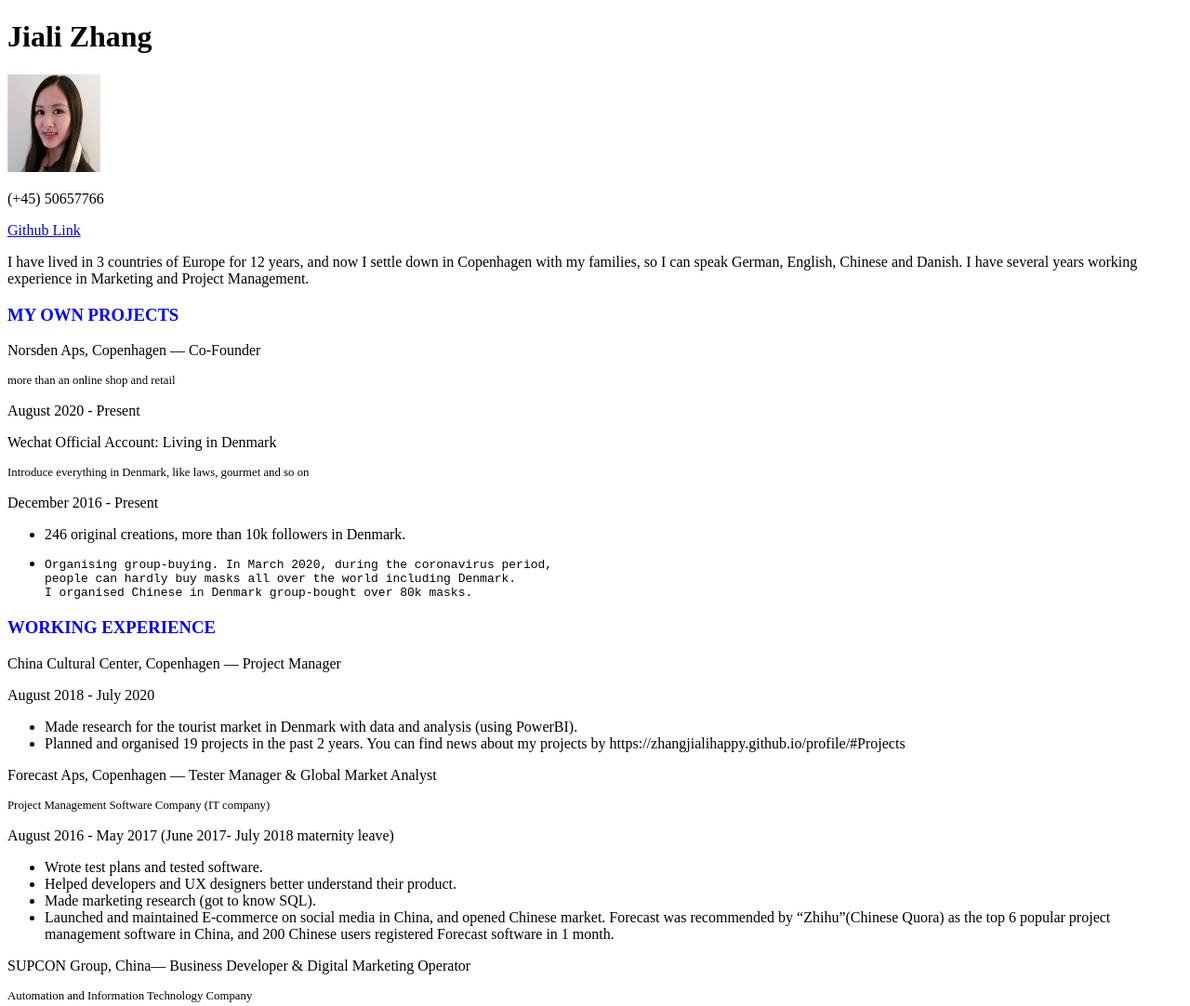
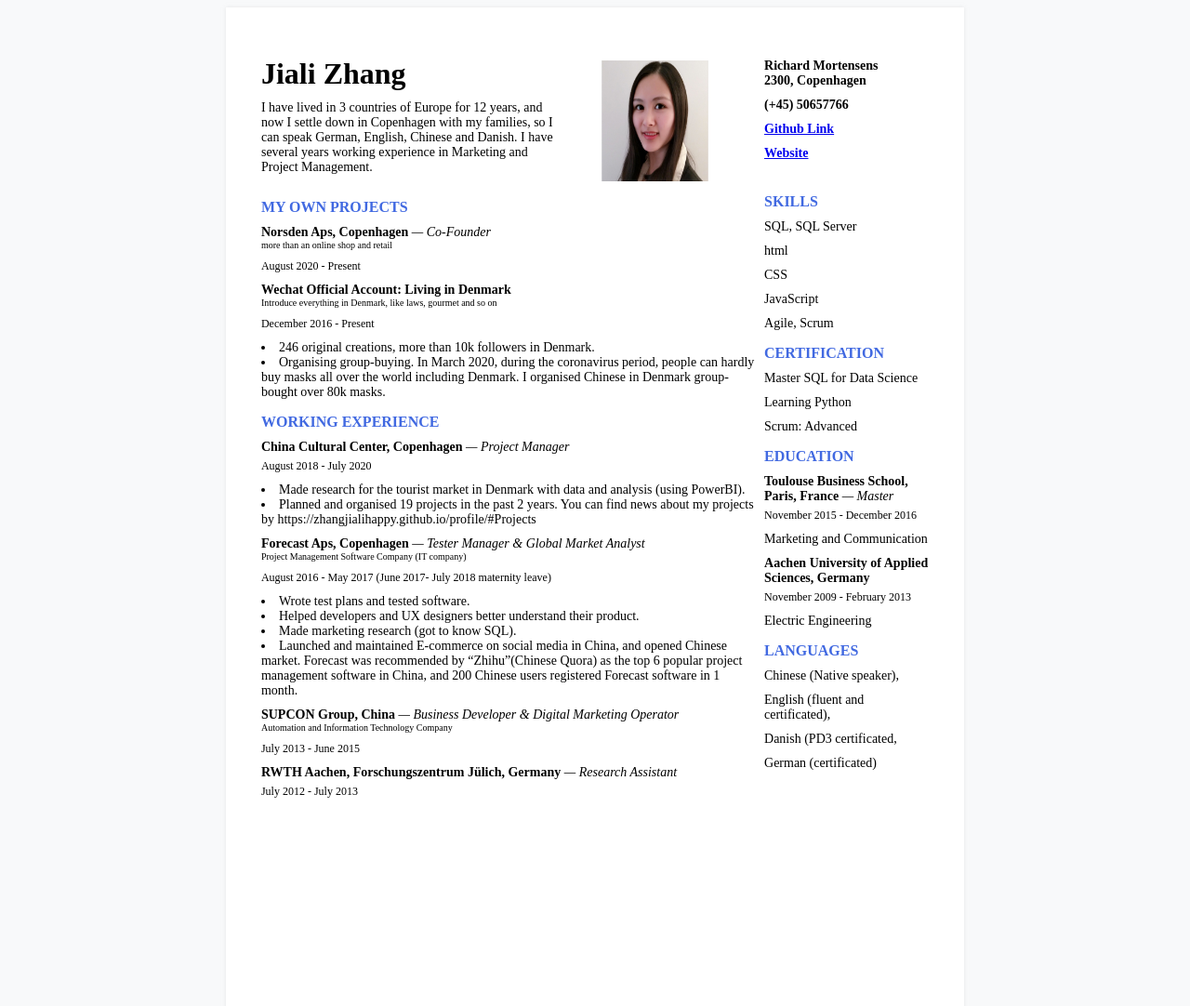
Before and after one commit to ZHANGJialiHappy/CV, a plain HTML site: page index.html in a window 1280 px wide. Shown: the top 1082 px of the page at 93% size. Drawn offline with Linux system fonts and the light colour scheme.

Commit message:
add css (#2)
* add css

* External CSS file

* all px

Co-authored-by: jiali zhang <jiali@MacBook-Pro.local>

```diff
--- a/index.html
+++ b/index.html
@@ -1,85 +1,126 @@
 <!DOCTYPE html>
 <html>
+
 <head>
     <title>Jiali Zhang's CV</title>
-<style>
-.myDiv{
-    font-size:80%;
-}
-</style>
+
+    <link href="profile.css" rel="stylesheet">
 
 </head>
+
 <body>
-
+    <div class="paper">
+        <div class="container">
+            <div class="site-left-column">
+                <div class="container">
+                    <div class="site-profile_name">
                         <h1> Jiali Zhang </h1>
-<img src="photo.jpg" alt="Jiali Zhang's photo" width="100" height="105" />
-<p>(+45) 50657766</p>
-<a href="https://github.com/ZHANGJialiHappy"> Github Link </a>
                         <p>I have lived in 3 countries of Europe for 12 years,
                             and now I settle down in Copenhagen with my families,
                             so I can speak German, English, Chinese and Danish.
                             I have several years working experience in Marketing
                             and Project Management.
                         </p>
+                    </div>
+                    <div class="site-profile_photo">
+                        <img src="photo.jpg" alt="Jiali Zhang's photo" width="115" height="130" />
+                    </div>
+                </div>
 
-<h3 style="color:blue;"> <b> MY OWN PROJECTS </b></h3>
+                <h3> MY OWN PROJECTS </h3>
+                <p class="site-title"><b>Norsden Aps, Copenhagen</b> <i>— Co-Founder</i></p>
+                <p class="company_description"> more than an online shop and retail</p>
+                <p class="time"> August 2020 - Present </p>
 
-<p>Norsden Aps, Copenhagen — Co-Founder</p>
-<div class="myDiv"> more than an online shop and retail</div>
-<p> August 2020 - Present </p>
-
-<p>Wechat Official Account: Living in Denmark</p>
-<div class="myDiv">Introduce everything in Denmark, like laws, gourmet and so on</div>
-<p>December 2016 - Present</p>
+                <p class="site-title"><b>Wechat Official Account: Living in Denmark</b></p>
+                <p class="company_description">Introduce everything in Denmark, like laws, gourmet and so on</p>
+                <p class="time">December 2016 - Present</p>
                 <ul>
                     <li> 246 original creations, more than 10k followers in Denmark.</li>
-    <li> <pre>Organising group-buying. In March 2020, during the coronavirus period,
+                    <li> Organising group-buying. In March 2020, during the coronavirus period,
                         people can hardly buy masks all over the world including Denmark.
-I organised Chinese in Denmark group-bought over 80k masks. <pre></li>
+                        I organised Chinese in Denmark group-bought over 80k masks. </li>
                 </ul>
 
-<h3 style="color:blue;"> WORKING EXPERIENCE </h3>
+                <h3> WORKING EXPERIENCE </h3>
 
-<p>China Cultural Center, Copenhagen — Project Manager</p>
-<p>August 2018 - July 2020</p>
+                <p class="site-title"><b>China Cultural Center, Copenhagen </b> <i>— Project Manager</i></p>
+                <p class="time">August 2018 - July 2020</p>
                 <ul>
                     <li> Made research for the tourist market in Denmark with data and analysis (using PowerBI).</li>
-    <li>  Planned and organised 19 projects in the past 2 years.
+                    <li> Planned and organised 19 projects in the past 2 years.
                         You can find news about my projects by https://zhangjialihappy.github.io/profile/#Projects
                     </li>
                 </ul>
-
-<p>Forecast Aps, Copenhagen — Tester Manager & Global Market Analyst</p>
-<div class="myDiv">Project Management Software Company (IT company)</div>
-<p>August 2016 - May 2017 (June 2017- July 2018 maternity leave)</p>
+                <p class="site-title"><b>Forecast Aps, Copenhagen</b> <i>— Tester Manager & Global Market Analyst</i></p>
+                <p class="company_description">Project Management Software Company (IT company)</p>
+                <p class="time">August 2016 - May 2017 (June 2017- July 2018 maternity leave)</p>
                 <ul>
                     <li>Wrote test plans and tested software.</li>
                     <li>Helped developers and UX designers better understand their product.</li>
                     <li>Made marketing research (got to know SQL).</li>
                     <li>Launched and maintained E-commerce on social media in China, and opened Chinese market.
-        Forecast was recommended by “Zhihu”(Chinese Quora) as the top 6 popular project management software in China,
+                        Forecast was recommended by “Zhihu”(Chinese Quora) as the top 6 popular project management
+                        software
+                        in
+                        China,
                         and 200 Chinese users registered Forecast software in 1 month.</li>
                 </ul>
-<p>SUPCON Group, China— Business Developer & Digital Marketing Operator</p>
-<div class="myDiv">Automation and Information Technology Company</div>
-<p>July 2013 - June 2015</p>
+                <p class="site-title"><b>SUPCON Group, China</b> <i>— Business Developer & Digital Marketing Operator</i>
+                </p>
+                <p class="company_description">Automation and Information Technology Company</p>
+                <p class="time">July 2013 - June 2015</p>
 
-<p>RWTH Aachen, Forschungszentrum Jülich, Germany— Research Assistant
-<p>July 2012 - July 2013</p>
+                <p class="site-title"><b>RWTH Aachen, Forschungszentrum Jülich, Germany</b> <i>— Research Assistant</i>
+                </p>
+                <p class="time">July 2012 - July 2013</p>
+            </div>
 
-<h3 style="color:blue;"> EDUCATION </h3>
+            <div class="site-right-column">
+                <p><b>Richard Mortensens <br> 2300, Copenhagen </b></p>
+                <p><b>(+45) 50657766</b></p>
+                <div class="link">
+                    <a href="https://github.com/ZHANGJialiHappy" target="_blank"> <b>Github Link </b></a>
+                </div>
+                <div class="link">
+                    <a href="https://zhangjialihappy.github.io/profile/#Experience" target="_blank">
+                        <b style="margin-bottom:10px;">Website</b>
+                    </a>
+                </div>
 
-<p> Toulouse Business School, Paris, France — Master</p>
-<div class="myDiv">November 2015 - December 2016</div>
+                <h3 class="left-column_skills">SKILLS</h3>
+
+                <p>SQL, SQL Server</p>
+                <p>html</p>
+                <p>CSS</p>
+                <p>JavaScript</p>
+                <p>Agile, Scrum</p>
+
+                <h3>CERTIFICATION</h3>
+
+                <p>Master SQL for Data Science</p>
+                <p>Learning Python</p>
+                <p>Scrum: Advanced</p>
+
+                <h3> EDUCATION </h3>
+
+                <p class="site-title"><b> Toulouse Business School, Paris, France</b> <i>— Master</i></p>
+                <p class="time">November 2015 - December 2016</p>
                 <p>Marketing and Communication</p>
 
-<p> Aachen University of Applied Sciences, Germany </p>
-<div class="myDiv">November 2009 - February 2013</div>
+                <p class="site-title"> <b>Aachen University of Applied Sciences, Germany</b></p>
+                <p class="time">November 2009 - February 2013</p>
                 <p>Electric Engineering</p>
 
-<h3 style="color:blue;"> LANGUAGES </h3>
+                <h3> LANGUAGES </h3>
 
-<p>Chinese (Native speaker), English (fluent and certificated), German (certificated), Danish (certificated)</p>
+                <p>Chinese (Native speaker),</p>
+                <p>English (fluent and certificated),</p>
+                <p>Danish (PD3 certificated,</p>
+                <p>German (certificated)</p>
+            </div>
+        </div>
+    </div>
+</body>
 
-</body>
 </html>
--- /dev/null
+++ b/profile.css
@@ -0,0 +1,100 @@
+body {
+    background: rgb(248, 249, 250);
+    font-family: "Times New Roman", Times, serif;
+    font-size: 14px;
+}
+
+.paper {
+    margin: auto;
+    width: 793.7px;
+    height: 1122.5px;
+    background: white;
+    display: block;
+    margin-bottom: 18.9px;
+    box-shadow: 0 0 3.78px rgba(215, 215, 215, 0.5);
+}
+
+.container {
+    display: flex;
+}
+
+.site-left-column {
+    margin-left: 37.8px;
+    margin-right: 10px;
+    order: 2;
+    flex:3;
+}
+
+.site-right-column {
+    margin-top: 45.4px;
+    margin-right: 37.8px;
+    order: 2;
+    flex:1;
+}
+
+.site-profile_name {
+    margin-top: 37.8px;
+    margin-right: 50px;
+    order: 3
+}
+
+.site-profile_photo {
+    margin-top: 56.7px;
+    margin-right: 50px;
+    order: 3
+}
+
+h1 {
+    margin-top: 15px;
+    margin-bottom: 5px;
+    font-size: 32px
+}
+
+h3 {
+    margin-top: 15px;
+    margin-bottom: 10px;
+    font-size: 16px;
+    color: royalblue;
+}
+
+p {
+    margin-top: 10px;
+    margin-bottom: 10px;
+}
+
+.site-title {
+    margin-top: 10px;
+    margin-bottom: 0px;
+}
+
+.company_description {
+    margin-top: 0px;
+    margin-bottom: 10px;
+    font-size: 10px;
+
+}
+
+.time {
+    margin-top: 5px;
+    margin-bottom: 10px;
+    font-size: 12px;
+}
+
+ul {
+    margin-top: 10px;
+    margin-bottom: 10px;
+    list-style-position: inside;
+    padding: 0;
+}
+
+.link {
+    margin-top: 10px;
+    margin-bottom: 10px;
+}
+
+.left-column_skills{
+    margin-top: 35px;
+    margin-bottom: 10px;
+    font-size: 16px;
+    color: royalblue;
+}
```
Lines whose indentation alone changed are shown as unchanged.
